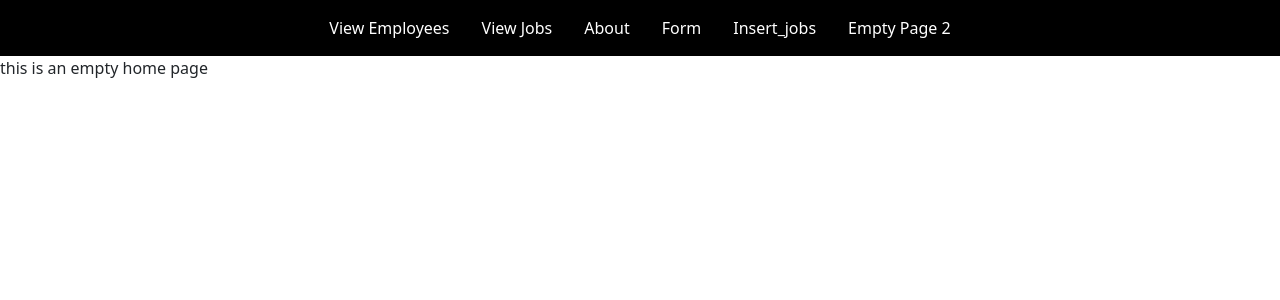
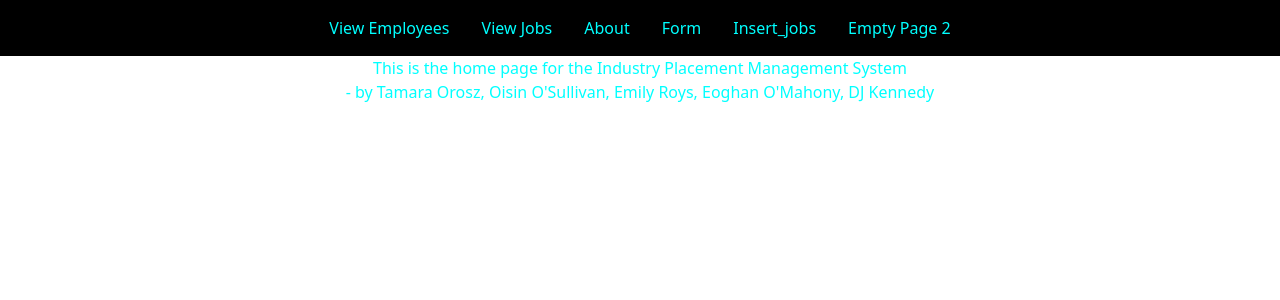
Before and after one commit to eoghano4321/IndustryPlacementManagementSystem, a Flask app: page / in a window 1280 px wide. Shown: the top 300 px of the page. Run offline with Flask 2, Linux system fonts and the light colour scheme.

Commit message:
Changed homepage slightly to include our names and changed font colour to test css compatability

```diff
--- a/templates/home.html
+++ b/templates/home.html
@@ -1,5 +1,15 @@
 <!DOCTYPE html>
 <html>
+  <style>
+    html{
+      -webkit-text-fill-color: beige;
+    }
+
+    div {
+      text-align: center;
+      -webkit-text-fill-color: cyan;
+    }
+  </style>
   <head>
     <title>Flask Tutorial</title>
     {% include 'nav.html' %}
@@ -7,8 +17,8 @@
 
   <body>
     <div>
-
-      this is an empty home page
+      This is the home page for the Industry Placement Management System
+      <div>- by Tamara Orosz, Oisin O'Sullivan, Emily Roys, Eoghan O'Mahony, DJ Kennedy</div>
     </div>
   </body>
 </html>
```
Also changed, not shown: main.py (+0 -12 lines).
